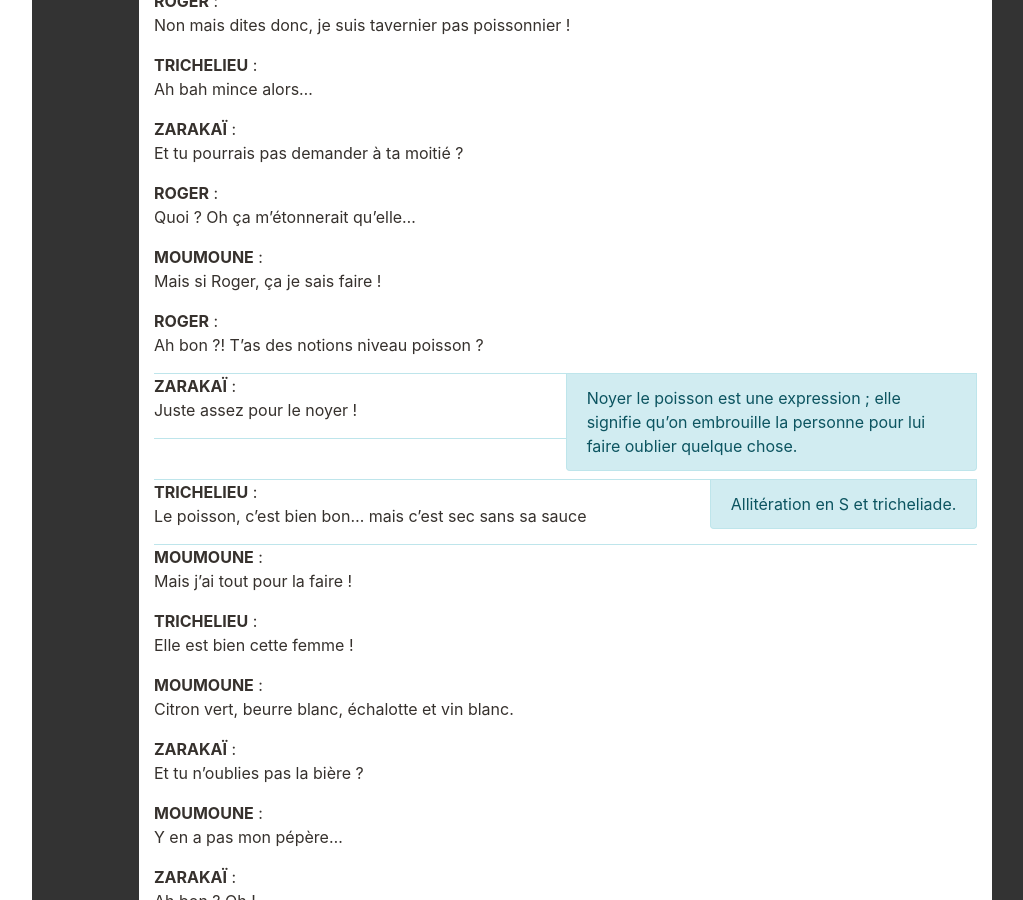
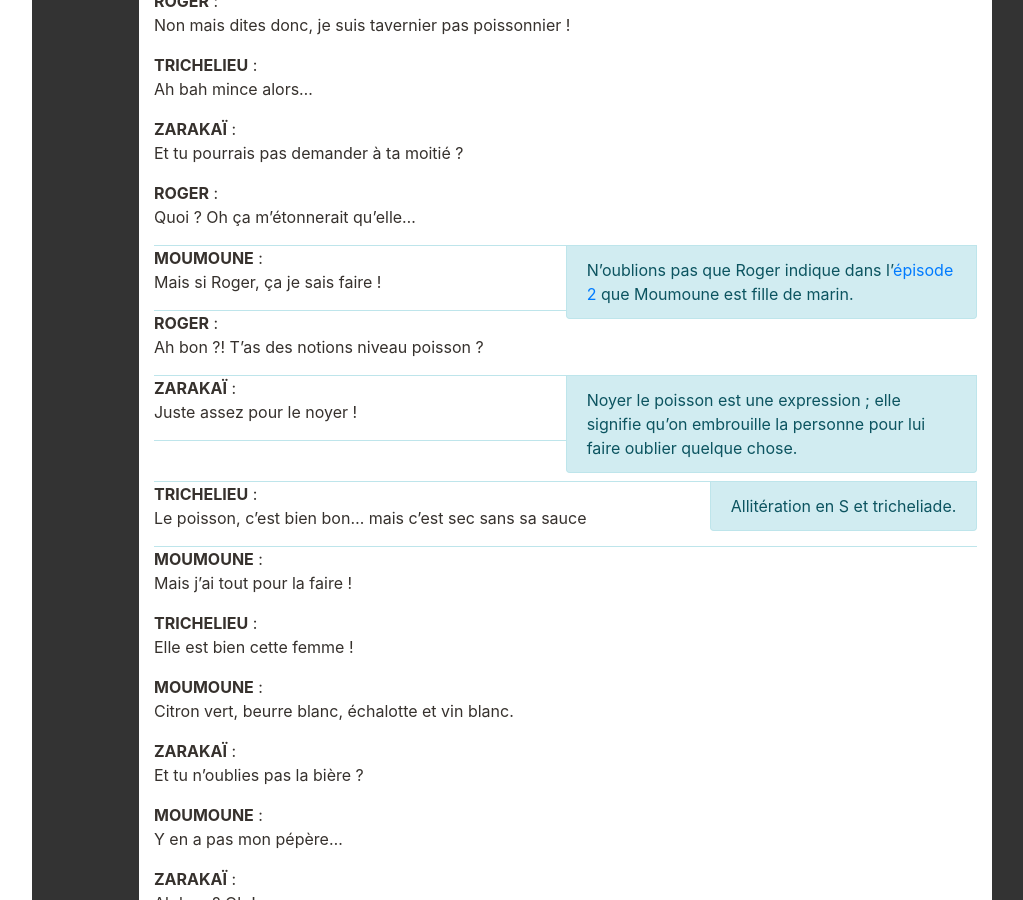
Before and after one commit to Neamar/sagas-mp3, a Jekyll site: the page built from Reflets/Avril.html, in a window 1280 px wide and 900 px high, scrolled down 2254 px. Shown: the whole window, without its empty margins (181-1204 px from the left). Built offline with Jekyll 4.4.1, drawn with Linux system fonts in a browser that asks for light colours; comment, search, counter and statistics services are not loaded.

Commit message:
Update Avril.html
REF à la famille de Moumoune

```diff
--- a/Reflets/Avril.html
+++ b/Reflets/Avril.html
@@ -40,7 +40,7 @@ ROGER : Non mais dites donc, je suis tavernier pas poissonnier !
 TRICHELIEU : Ah bah mince alors...
 ZARAKAÏ : Et tu pourrais pas demander à ta moitié ?
 ROGER : Quoi ? Oh ça m'étonnerait qu'elle...
-MOUMOUNE : Mais si Roger, ça je sais faire !
+MOUMOUNE : Mais si Roger, ça je sais faire !REF:N'oublions pas que Roger indique dans l'épisode 2 que Moumoune est fille de marin.
 ROGER : Ah bon ?! T'as des notions niveau poisson ?
 ZARAKAÏ : Juste assez pour le noyer !REF:Noyer le poisson est une expression ; elle signifie qu'on embrouille la personne pour lui faire oublier quelque chose.
 TRICHELIEU : Le poisson, c'est bien bon... mais c'est sec sans sa sauceREF:Allitération en S et tricheliade.
```
